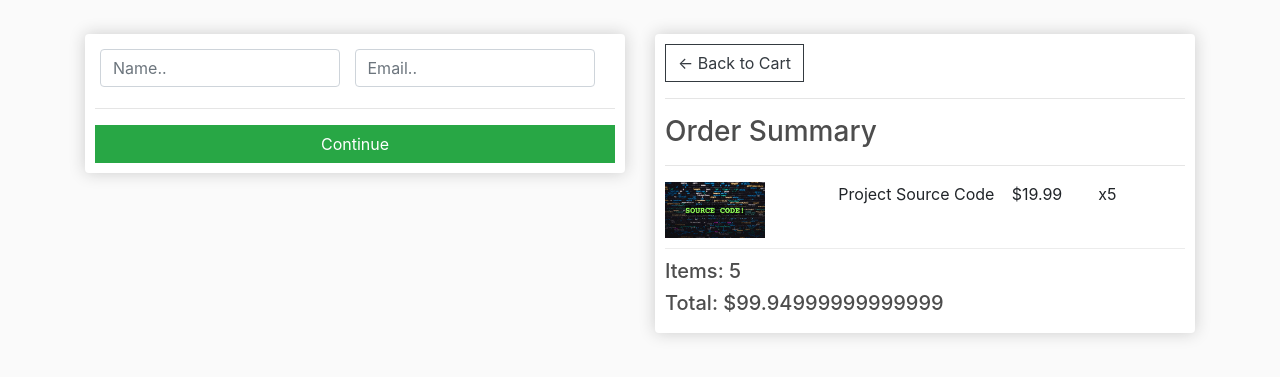
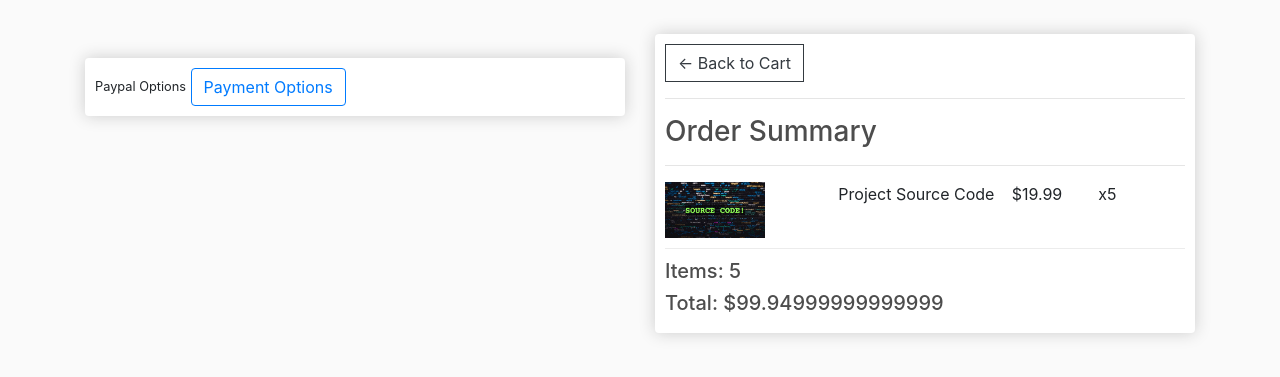
Before and after one commit to XxSamridhaxX/Ecommerce, a Django app: page /checkout/ in a window 1280 px wide. Shown: the part 57-434 px from the top of the page. Run offline with Django 5.2, Linux system fonts and the light colour scheme; a user stored in the database is signed in; data comes from the database, SQL or seed files in the repository; both versions use the stored data as it was after the commit; some libraries are stand-ins or nearby versions.

Commit message:
Payment Button show on authentiated user done

```diff
--- a/store/models.py
+++ b/store/models.py
@@ -80,7 +80,7 @@ class Order(models.Model):
         return total
 
     @property
-    # Specific items bhitra ko quantity return garcha
+    # Overall cart ma kati ota items cha bhancha
     def get_cart_items(self):
         orderitems = self.orderitem_set.all()
         total_count = sum([item.quantity for item in orderitems])
--- a/store/templates/store/checkout.html
+++ b/store/templates/store/checkout.html
@@ -7,10 +7,10 @@
 				<form id="form">
 					<div id="user-info">
 						<div class="form-field">
-							<input required class="form-control" type="text" name="name" placeholder="Name..">
+							<input required class="form-control" type="text" name="name" placeholder="Name.." required>
 						</div>
 						<div class="form-field">
-							<input required class="form-control" type="email" name="email" placeholder="Email..">
+							<input required class="form-control" type="email" name="email" placeholder="Email.." required>
 						</div>
 					</div>
 
@@ -19,19 +19,19 @@
 						<p>Shipping Information:</p>
 						<hr>
 						<div class="form-field">
-							<input class="form-control" type="text" name="address" placeholder="Address..">
+							<input class="form-control" type="text" name="address" placeholder="Address.." required>
 						</div>
 						<div class="form-field">
-							<input class="form-control" type="text" name="city" placeholder="City..">
+							<input class="form-control" type="text" name="city" placeholder="City.." required>
 						</div>
 						<div class="form-field">
-							<input class="form-control" type="text" name="state" placeholder="State..">
+							<input class="form-control" type="text" name="state" placeholder="State.." required>
 						</div>
 						<div class="form-field">
-							<input class="form-control" type="text" name="zipcode" placeholder="Zip code..">
+							<input class="form-control" type="text" name="zipcode" placeholder="Zip code.." required>
 						</div>
 						<div class="form-field">
-							<input class="form-control" type="text" name="country" placeholder="Country Zip code..">
+							<input class="form-control" type="text" name="country" placeholder="Country Zip code.." required>
 						</div>
 					</div>
 
@@ -72,9 +72,9 @@
 
 	<script type='text/javascript'>
 		{% comment %} In order.shipping the shipping is a callable property of our order class where euta pani order items non digital cha bhane true pathaucha {% endcomment %}
-		var x = '{{ order.shipping }}'
+		var shipping = '{{ order.shipping }}'
 
-		if(x == "False")
+		if(shipping == "False")
 		{
 			document.getElementById('shipping-info').innerHTML = ""
 		}
@@ -98,5 +98,16 @@
 		function submitFormData(){
 			console.log("Form Data Successfully submitted")
 		}
+
+		if(user != "AnonymousUser"){
+			document.getElementById('user-info').innerHTML = ''
+		}
+		if(user != "AnonymousUser" && shipping == "False")
+		{
+			//Hide the whole form when user is not anonymous and show only the payment options.
+			document.getElementById('form-wrapper').classList.add('hidden')
+			document.getElementById('payment-info').classList.remove('hidden')
+		}
+
 	</script>
 {% endblock content %}
--- a/store/views.py
+++ b/store/views.py
@@ -31,9 +31,9 @@ def cart(request):
         # items = items.annotate(total = ExpressionWrapper(F('quantity')*F('product__price'),output_field=FloatField()))
         # Expression wrapper uses double underscore to traverse relationships
     else:
-        cartItems = order['get_cart_items']
         items = []
         order = {'get_cart_total':0, 'get_cart_items':0}
+        cartItems = order['get_cart_items']
     context= {'items':items,'order':order,'cartItems':cartItems}
     return render(request,'store/cart.html',context)
 
@@ -45,9 +45,9 @@ def checkout(request):
         items = order.orderitem_set.all()
         cartItems = order.get_cart_items
     else:
-        cartItems = order['get_cart_items']
         items = []
         order = {'get_cart_total':0, 'get_cart_items':0, 'shipping':False}
+        cartItems = order['get_cart_items']
     context= {'items':items, 'order':order,'cartItems':cartItems}
     return render(request,'store/checkout.html',context)
 
```
Also changed, not shown: db.sqlite3.
